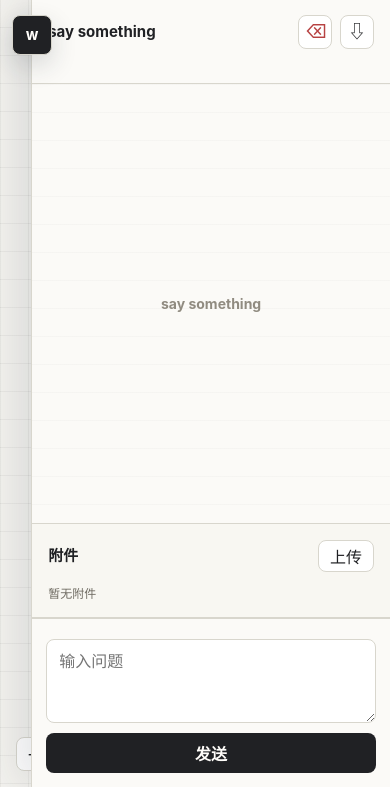
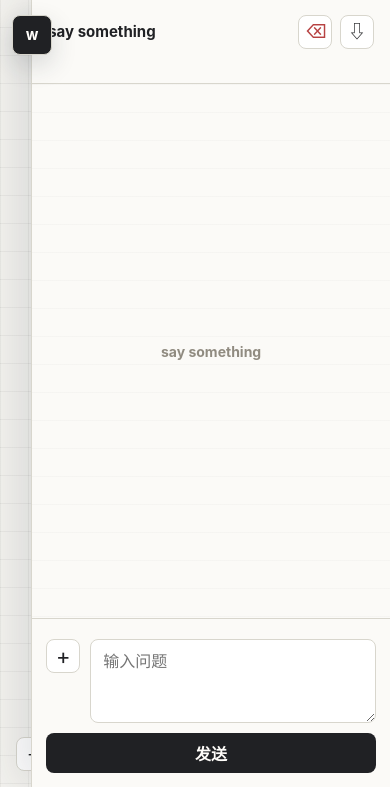
Before and after one commit to nitpicker55555/read_paper, a Flask app: page / in a window 390 px wide. Shown: the part 57-844 px from the top of the page. Run offline with Flask 3, Linux system fonts and the light colour scheme; data that the repository does not hold is empty; some libraries are stand-ins or nearby versions.

Commit message:
Move uploads into composer

```diff
--- a/static/app.js
+++ b/static/app.js
@@ -67,7 +67,6 @@ const els = {
   deleteBtn: document.getElementById("deleteBtn"),
   exportBtn: document.getElementById("exportBtn"),
   fileInput: document.getElementById("fileInput"),
-  fileList: document.getElementById("fileList"),
   workspaceDrawer: document.getElementById("workspaceDrawer"),
   workspaceToggleBtn: document.getElementById("workspaceToggleBtn"),
   workspaceCollapseBtn: document.getElementById("workspaceCollapseBtn"),
@@ -489,7 +488,6 @@ function render() {
   renderMiniMap();
   renderConversation();
   renderComposer();
-  renderFiles();
   renderWorkspaceFiles();
   renderWorkspaceDrawer();
   renderProjectSelect();
@@ -834,32 +832,6 @@ function selectedConversationPath() {
     current = state.nodeById.get(current.parent_id);
   }
   return path.reverse();
-}
-
-function fileById(fileId) {
-  return state.files.find((item) => item.id === fileId) || null;
-}
-
-function contextAttachmentFiles() {
-  const attachments = [];
-  const seen = new Set();
-  for (const node of selectedConversationPath()) {
-    for (const attachment of node.attachments || []) {
-      const fileId = String(attachment.id || "").trim();
-      if (!fileId || seen.has(fileId)) continue;
-      seen.add(fileId);
-      const file = fileById(fileId);
-      const size = Number(attachment.size ?? (file && file.size));
-      attachments.push({
-        id: fileId,
-        original_name: attachment.name || (file && file.original_name) || "未命名附件",
-        mime: attachment.mime || (file && file.mime) || "",
-        size: Number.isFinite(size) ? size : 0,
-        source_title: node.title || "节点",
-      });
-    }
-  }
-  return attachments;
 }
 
 function describeTool(item) {
@@ -1053,7 +1025,6 @@ function renderComposer() {
       () => {
         state.fileIds.delete(fileId);
         renderComposer();
-        renderFiles();
       }
     );
     els.selectedFiles.appendChild(chip);
@@ -1066,31 +1037,6 @@ function renderComposer() {
     els.selectedFiles.appendChild(chip);
   }
   els.sendBtn.disabled = state.sending;
-}
-
-function renderFiles() {
-  const files = contextAttachmentFiles();
-  if (!files.length) {
-    const empty = document.createElement("div");
-    empty.className = "soft-label";
-    empty.textContent = "暂无附件";
-    els.fileList.replaceChildren(empty);
-    return;
-  }
-  const rows = files.map((file) => {
-    const row = document.createElement("div");
-    row.className = "file-row";
-    row.title = file.original_name;
-    const icon = document.createElement("span");
-    icon.className = "file-icon";
-    icon.textContent = compactFileIcon(file);
-    const name = document.createElement("span");
-    name.className = "file-name";
-    name.textContent = compactFileName(file.original_name);
-    row.append(icon, name);
-    return row;
-  });
-  els.fileList.replaceChildren(...rows);
 }
 
 function workspaceIcon(file) {
--- a/static/styles.css
+++ b/static/styles.css
@@ -626,9 +626,42 @@ pre {
 
 .composer-row {
   display: grid;
-  grid-template-columns: minmax(0, 1fr) 86px;
-  align-items: stretch;
+  grid-template-columns: 34px minmax(0, 1fr) 86px;
+  align-items: start;
   gap: 10px;
+}
+
+.composer-upload {
+  position: relative;
+  display: grid;
+  width: 34px;
+  height: 34px;
+  place-items: center;
+  overflow: hidden;
+  border: 1px solid var(--line);
+  border-radius: var(--radius);
+  background: #fff;
+  color: var(--text);
+  font-size: 22px;
+  line-height: 1;
+  cursor: pointer;
+  transition: border-color 120ms ease, background 120ms ease, transform 120ms ease;
+}
+
+.composer-upload:hover {
+  border-color: var(--line-strong);
+  background: #f7f5ef;
+}
+
+.composer-upload:active {
+  transform: translateY(1px);
+}
+
+.composer-upload input {
+  position: absolute;
+  inset: 0;
+  opacity: 0;
+  cursor: pointer;
 }
 
 #promptInput {
@@ -671,28 +704,20 @@ pre {
 
 .side-panel {
   display: grid;
-  grid-template-rows: auto minmax(0, 1fr) auto auto;
+  grid-template-rows: auto minmax(0, 1fr) auto;
   min-width: 0;
   min-height: 0;
   overflow: hidden;
   background: var(--panel);
 }
 
-.chat-header,
-.attachment-dock {
+.chat-header {
   padding: 16px;
   border-bottom: 1px solid var(--line);
 }
 
 .chat-header {
   padding-bottom: 10px;
-}
-
-.attachment-dock {
-  max-height: 190px;
-  overflow: auto;
-  border-top: 1px solid var(--line);
-  background: #f8f7f2;
 }
 
 .panel-heading {
@@ -1066,32 +1091,6 @@ pre {
   border-bottom: 0;
 }
 
-.upload-button {
-  display: inline-flex;
-  align-items: center;
-  height: 32px;
-  padding: 0 11px;
-  border: 1px solid var(--line);
-  border-radius: var(--radius);
-  background: #fff;
-  color: var(--text);
-  cursor: pointer;
-}
-
-.upload-button input {
-  position: absolute;
-  width: 1px;
-  height: 1px;
-  opacity: 0;
-  pointer-events: none;
-}
-
-.file-list {
-  display: flex;
-  flex-wrap: wrap;
-  gap: 6px;
-}
-
 .workspace-file-list {
   display: grid;
   gap: 7px;
@@ -1407,10 +1379,11 @@ pre {
   }
 
   .composer-row {
-    grid-template-columns: 1fr;
+    grid-template-columns: 34px minmax(0, 1fr);
   }
 
   #sendBtn {
+    grid-column: 1 / -1;
     height: 40px;
   }
 }
--- a/templates/index.html
+++ b/templates/index.html
@@ -89,22 +89,15 @@
 
           <div id="conversationList" class="conversation-list"></div>
 
-          <section class="attachment-dock">
-            <div class="panel-heading">
-              <h2>附件</h2>
-              <label class="upload-button">
-                <input id="fileInput" type="file" multiple />
-                <span>上传</span>
-              </label>
-            </div>
-            <div id="fileList" class="file-list"></div>
-          </section>
-
           <form id="composer" class="composer sidebar-composer">
             <div class="composer-meta">
               <div id="selectedFiles" class="selected-files"></div>
             </div>
             <div class="composer-row">
+              <label class="composer-upload" title="上传附件" aria-label="上传附件">
+                <input id="fileInput" type="file" multiple />
+                <span aria-hidden="true">+</span>
+              </label>
               <textarea id="promptInput" rows="3" placeholder="输入问题"></textarea>
               <button id="sendBtn" type="submit">发送</button>
             </div>
```
Also changed, not shown: other parts of static/styles.css (+0 -27 lines).
